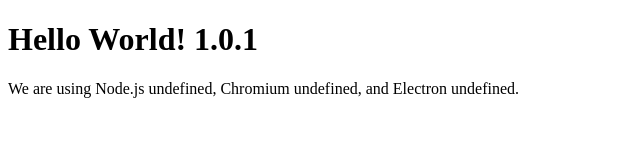
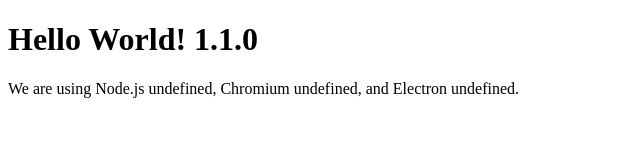
Before and after one commit to ert78gb/electron-playground, an Electron app: page src/index.html in a window 800 px wide. Shown: the full height of the page, 0-640 px from the left. Drawn offline with Linux system fonts and the light colour scheme.

Commit message:
feat(core): Add feature 1.1.0

```diff
--- a/src/index.html
+++ b/src/index.html
@@ -7,7 +7,7 @@
 </head>
 
 <body>
-  <h1>Hello World! 1.0.1</h1>
+  <h1>Hello World! 1.1.0</h1>
   <!-- All of the Node.js APIs are available in this renderer process. -->
   We are using Node.js
   <script>
```
